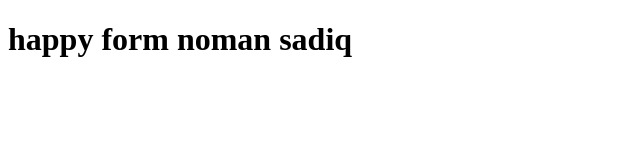
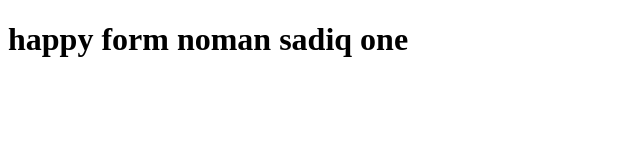
Before and after one commit to nomansadiq1121/alif, a plain HTML site: page index.html in a window 1280 px wide. Shown: the full height of the page, 0-640 px from the left. Drawn offline with Linux system fonts and the light colour scheme.

Commit message:
alam index.html

```diff
--- a/index.html
+++ b/index.html
@@ -6,6 +6,6 @@
     <title>Document</title>
 </head>
 <body>
-    <h1>happy form noman sadiq</h1>
+    <h1>happy form noman sadiq one</h1>
 </body>
 </html>
```
